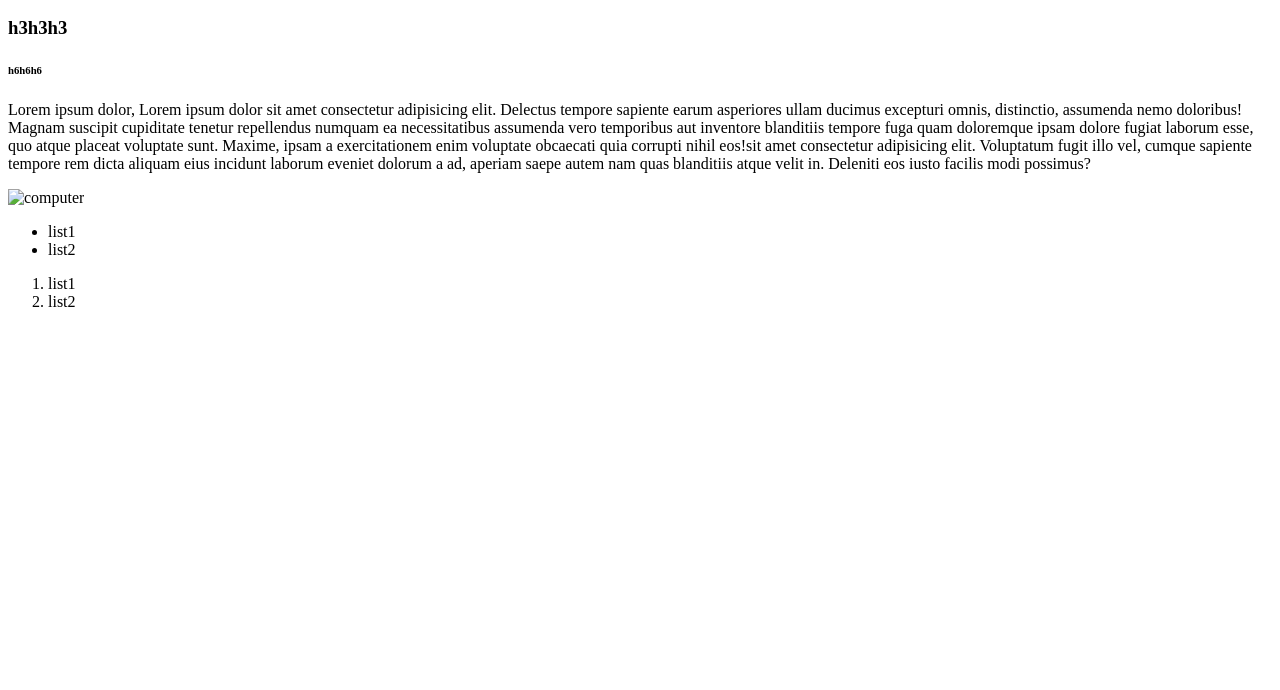
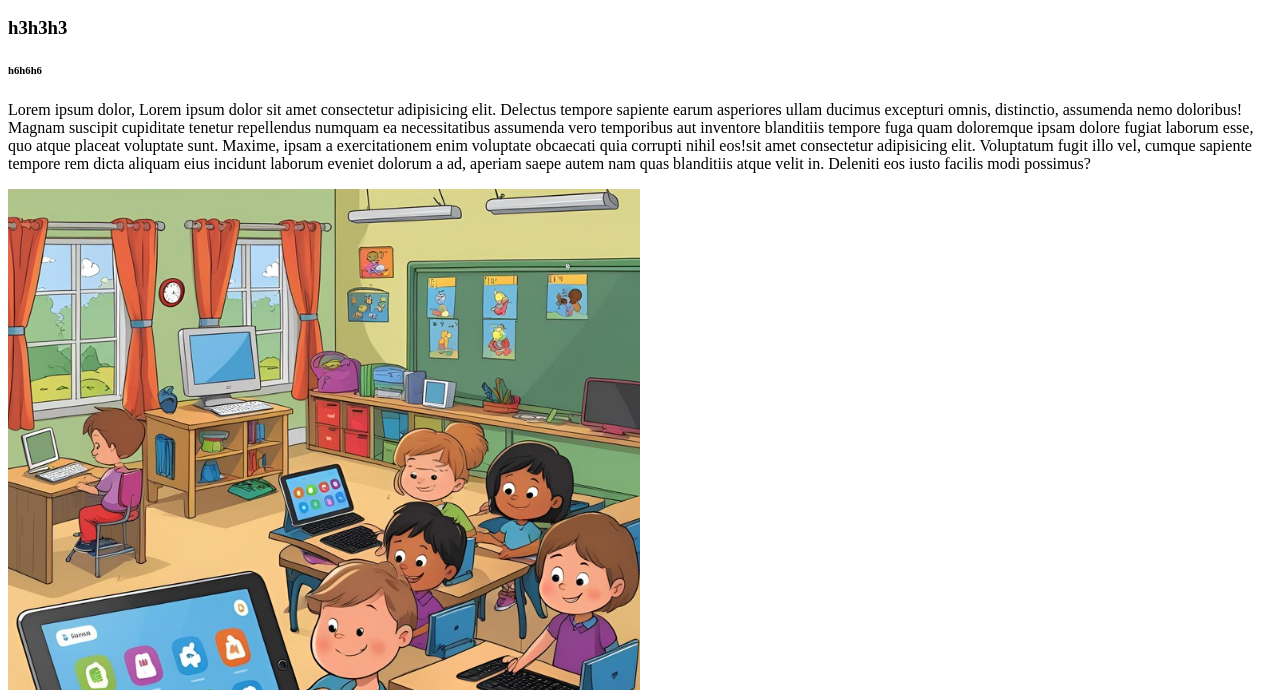
Before and after one commit to muhamedkhater/first, a plain HTML site: page index.html in a window 1280 px wide. Shown: the part 110-800 px from the top of the page. Drawn offline with Linux system fonts and the light colour scheme.

Commit message:
Update index.html

```diff
--- a/index.html
+++ b/index.html
@@ -11,7 +11,7 @@
     <h3>h3h3h3</h3>
     <h6>h6h6h6</h6>
     <p>Lorem ipsum dolor,  Lorem ipsum dolor sit amet consectetur adipisicing elit. Delectus tempore sapiente earum asperiores ullam ducimus excepturi omnis, distinctio, assumenda nemo doloribus! Magnam suscipit cupiditate tenetur repellendus numquam ea necessitatibus assumenda vero temporibus aut inventore blanditiis tempore fuga quam doloremque ipsam dolore fugiat laborum esse, quo atque placeat voluptate sunt. Maxime, ipsam a exercitationem enim voluptate obcaecati quia corrupti nihil eos!sit amet consectetur adipisicing elit. Voluptatum fugit illo vel, cumque sapiente tempore rem dicta aliquam eius incidunt laborum eveniet dolorum a ad, aperiam saepe autem nam quas blanditiis atque velit in. Deleniti eos iusto facilis modi possimus?</p>
-<img src="images/img1.png" alt="computer">
+<img src="img1.png" alt="computer">
 
 
 <ul>
@@ -26,4 +26,5 @@
 </ol>
 
 </body>
+
 </html>
```
